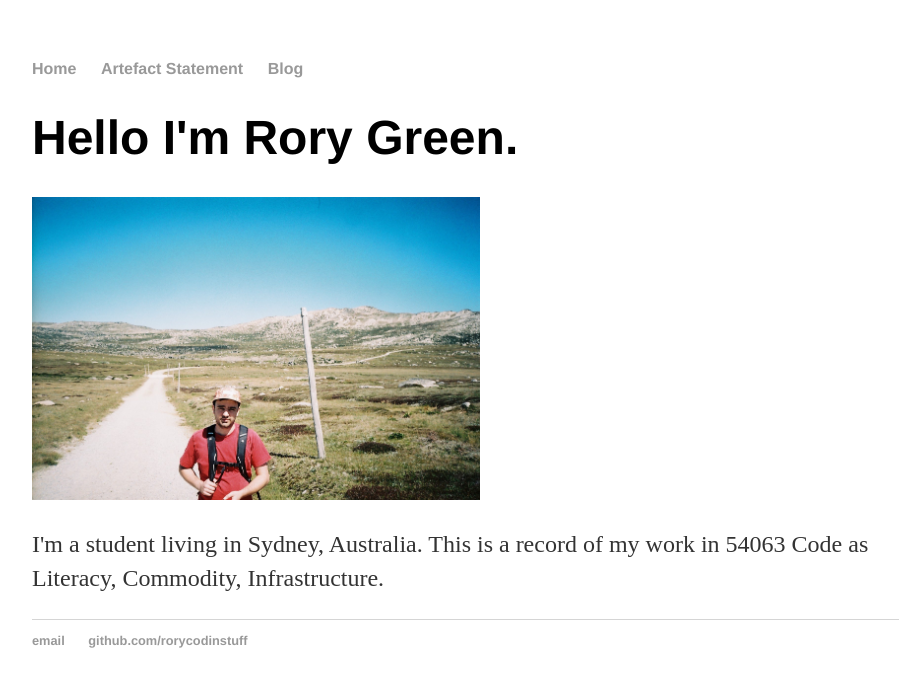
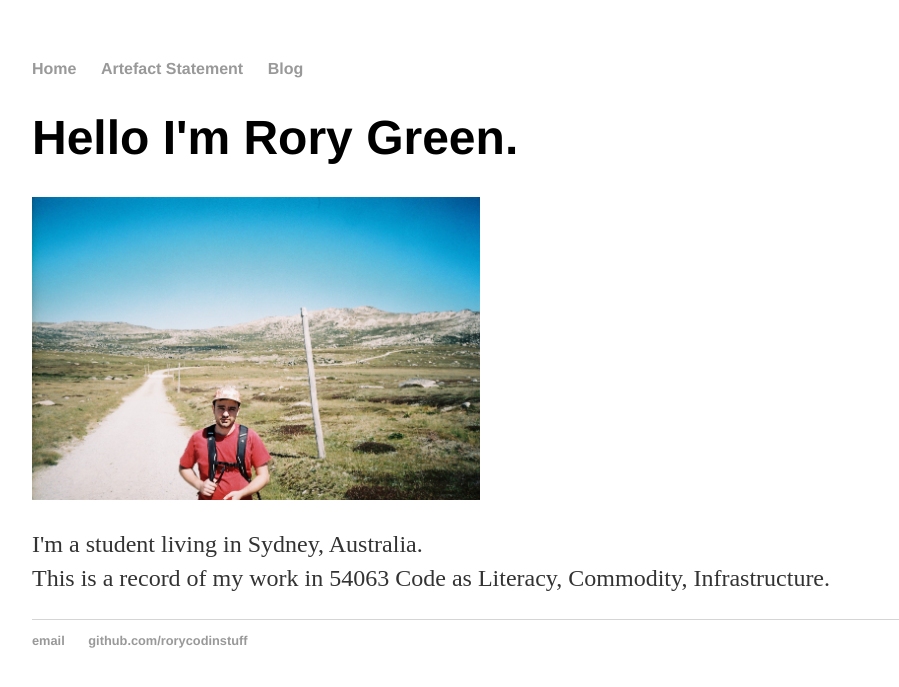
Before and after one commit to rorycodinstuff/rorycodinstuff.github.io, a Jekyll site: the page built from index.html, in a window 1280 px wide. Shown: the top 687 px of the page, without its empty margins (160-1059 px from the left). Built offline with Jekyll 4.4.1, drawn with Linux system fonts in a browser that asks for light colours.

```diff
--- a/index.html
+++ b/index.html
@@ -5,5 +5,5 @@ title: rorydoinstuff -- Home
 <div class="blurb">
 	<h1>Hello I'm Rory Green.</h1>
 	<img src="/assets/bluemountains.jpg" alt="Picture of Rory hiking near Mount Kosciuszko" class="hero_img">
-	<p>I'm a student living in Sydney, Australia. </ br> This is a record of my work in 54063 Code as Literacy, Commodity, Infrastructure.</p>
+	<p>I'm a student living in Sydney, Australia. <br> This is a record of my work in 54063 Code as Literacy, Commodity, Infrastructure.</p>
 </div><!-- /.blurb -->
```
